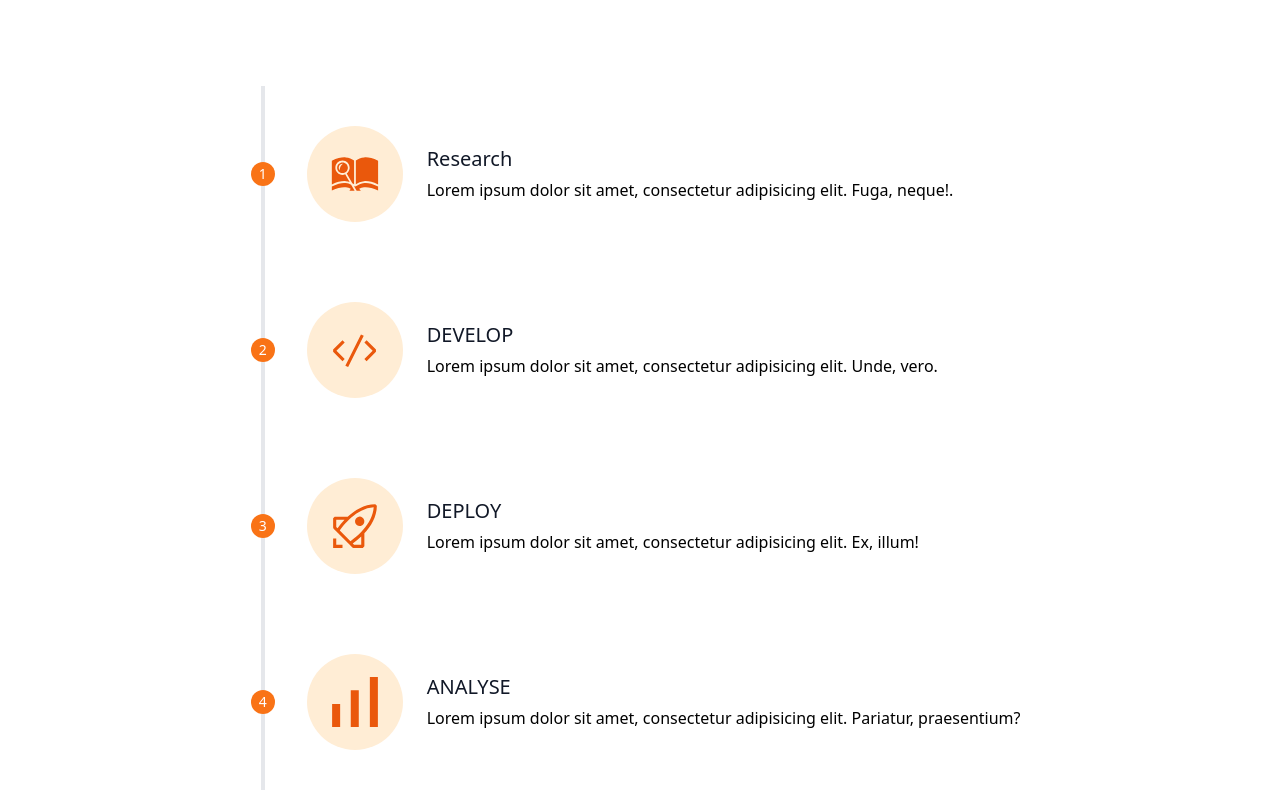
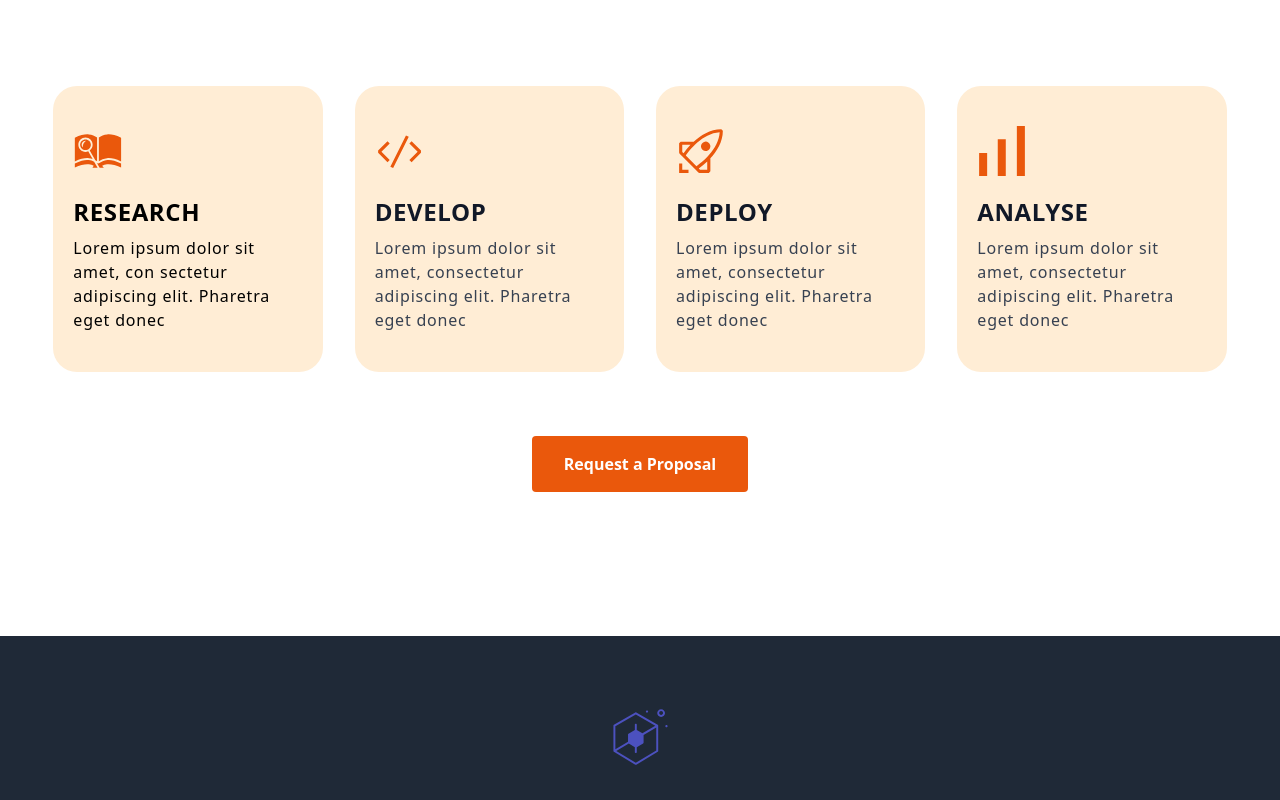
Before and after one commit to waheed-dev/marketing-web, a Next.js app: page / in a window 1280 px wide. Shown: the part 2880-3680 px from the top of the page. Built offline with nearby package versions, Linux system fonts and the light colour scheme.

Commit message:
initital commit for clients website

```diff
--- a/components/features/Features.jsx
+++ b/components/features/Features.jsx
@@ -3,7 +3,8 @@ import {BiSearchAlt} from "react-icons/bi";
 import {SiAdguard, SiFigma, SiShopify} from "react-icons/si";
 import {BsCodeSlash, BsGraphUp} from "react-icons/bs";
 import {RiAdvertisementLine} from "react-icons/ri";
-import {FaAdversal} from "react-icons/fa";
+import {FaAdversal, FaSearchDollar} from "react-icons/fa";
+import {GiAbstract014, MdSocialDistance} from "react-icons/all";
 
 function Features() {
     return (
@@ -61,7 +62,7 @@ function Features() {
                             <div>
                                 <div className="flex items-center justify-end pb-12 pr-10">
                                     <div className={'mt-8'}>
-                                        <SiFigma size={70} color={'#ea580c'}/>
+                                        <GiAbstract014 size={70} color={'#ea580c'}/>
                                     </div>
                                     <div className="flex flex-col pl-8 xl:w-8/12">
                                         <h2 className="text-base xl:text-2xl font-semibold tracking-wider text-gray-900">Website Design</h2>
@@ -73,7 +74,7 @@ function Features() {
                                 <div className="h-36 border-l-2 hidden lg:block absolute" />
                                 <div className="flex items-center justify-end pb-12 lg:ml-8 xl:ml-0 xl:pr-10">
                                     <div>
-                                        <BsGraphUp size={70} color={'#ea580c'}/>
+                                        <MdSocialDistance size={70} color={'#ea580c'}/>
                                     </div>
                                     <div className="flex flex-col pl-8 xl:w-8/12">
                                         <h2 className="text-base xl:text-2xl font-semibold tracking-wider text-gray-900">Social Media Marketing</h2>
@@ -85,7 +86,7 @@ function Features() {
                                 <div className="h-36 border-l-2 hidden lg:block absolute" />
                                 <div className="flex items-center justify-end pb-12 lg:ml-8 xl:ml-0 xl:pr-10">
                                     <div>
-                                        <FaAdversal size={70} color={'#ea580c'} />
+                                        <FaSearchDollar size={70} color={'#ea580c'} />
                                     </div>
                                     <div className="flex flex-col pl-8 xl:w-8/12">
                                         <h2 className="text-base xl:text-2xl font-semibold tracking-wider text-gray-900">Google Ads Campaigns</h2>
@@ -99,7 +100,7 @@ function Features() {
                         <div className="md:flex w-full justify-between items-center">
                             <div className="flex items-center">
                                 <div>
-                                    <BiSearchAlt size={40} color={'#ea580c'}/>
+                                    <BiSearchAlt size={50} color={'#ea580c'}/>
                                 </div>
                                 <div className="flex flex-col pl-5">
                                     <h2 className="text-base xl:text-2xl font-semibold tracking-wider text-gray-900">SEO Services</h2>
@@ -129,7 +130,7 @@ function Features() {
                             <div className="mt-10 md:mt-0">
                                 <div className="flex items-center">
                                     <div>
-                                        <SiFigma size={40} color={'#ea580c'}/>
+                                        <GiAbstract014 size={40} color={'#ea580c'}/>
                                     </div>
                                     <div className="flex flex-col pl-5">
                                         <h2 className="text-base xl:text-2xl font-semibold tracking-wider text-gray-900">Web Design</h2>
@@ -142,7 +143,7 @@ function Features() {
                             <div>
                                 <div className="flex items-center">
                                     <div>
-                                        <BsGraphUp size={40} color={'#ea580c'}/>
+                                        <MdSocialDistance size={40} color={'#ea580c'}/>
                                     </div>
                                     <div className="flex flex-col pl-5">
                                         <h2 className="text-base xl:text-2xl font-semibold tracking-wider text-gray-900">Social Media Marketing</h2>
@@ -153,7 +154,7 @@ function Features() {
                             <div className="mt-10 md:mt-0">
                                 <div className="flex items-center">
                                     <div>
-                                        <RiAdvertisementLine size={40} color={'#ea580c'} />
+                                        <FaSearchDollar size={40} color={'#ea580c'} />
                                     </div>
                                     <div className="flex flex-col pl-5">
                                         <h2 className="text-base xl:text-2xl font-semibold tracking-wider text-gray-900">Google Ads Campaigns</h2>
--- a/components/footer/footer.jsx
+++ b/components/footer/footer.jsx
@@ -41,16 +41,16 @@ export default function Footer() {
                 <div>
                     <ul className="flex">
                         <Link href="/">
-                            <li className="lg:text-lg text-sm text-sm leading-5 lg:mr-10 mr-2 text-white flex flex-col items-end justify-end font-normal cursor-pointer hover:text-indigo-600">Home</li>
+                            <li className="lg:text-lg text-sm text-sm leading-5 lg:mr-10 mr-2 text-white flex flex-col items-end justify-end font-normal cursor-pointer hover:text-orange-600">Home</li>
                         </Link>
                         <Link href="/services">
-                            <li className="lg:text-lg text-sm text-sm leading-5 lg:mr-10 mr-2 text-white flex flex-col items-end justify-end font-normal cursor-pointer hover:text-indigo-600">Services</li>
+                            <li className="lg:text-lg text-sm text-sm leading-5 lg:mr-10 mr-2 text-white flex flex-col items-end justify-end font-normal cursor-pointer hover:text-orange-600">Services</li>
                         </Link>
                         <Link href="/contact">
-                            <li className="lg:text-lg text-sm text-sm leading-5 lg:mr-10 mr-2 text-white flex flex-col items-end justify-end font-normal cursor-pointer hover:text-indigo-600">Contact</li>
+                            <li className="lg:text-lg text-sm text-sm leading-5 lg:mr-10 mr-2 text-white flex flex-col items-end justify-end font-normal cursor-pointer hover:text-orange-600">Contact</li>
                         </Link>
                         <a href="javascript:void(0)">
-                            <li className="lg:text-lg text-sm text-sm leading-5 text-white flex flex-col items-end justify-end font-normal cursor-pointer hover:text-indigo-600">Schedule an appointment</li>
+                            <li className="lg:text-lg text-sm text-sm leading-5 text-white flex flex-col items-end justify-end font-normal cursor-pointer hover:text-orange-600">Schedule an appointment</li>
                         </a>
                     </ul>
                 </div>
--- a/components/steps/Steps.jsx
+++ b/components/steps/Steps.jsx
@@ -11,76 +11,38 @@ const Steps = () => {
               <h1 className="focus:outline-none text-center text-3xl lg:text-5xl tracking-wider text-gray-900">How it
                   works?</h1>
           </div>
-          <div className="container px-14 mx-auto flex flex-wrap">
-              <div className="flex relative pt-10 pb-20 sm:items-center md:w-2/3 mx-auto">
-                  <div className="h-full w-6 absolute inset-0 flex items-center justify-center">
-                      <div className="h-full w-1 bg-gray-200 pointer-events-none"></div>
-                  </div>
-                  <div
-                      className="flex-shrink-0 w-6 h-6 rounded-full mt-10 sm:mt-0 inline-flex items-center justify-center bg-orange-500 text-white relative z-10 title-font font-medium text-sm">1
-                  </div>
-                  <div className="flex-grow md:pl-8 pl-6 flex sm:items-center items-start flex-col sm:flex-row">
-                      <div
-                          className="flex-shrink-0 w-24 h-24 bg-orange-100 text-indigo-500 rounded-full inline-flex items-center justify-center">
+          <div className=" container mx-auto">
+              <div className="flex justify-center w-full items-center">
+                  <div className="w-11/12 f-f-p">
+                      <div className="grid sm:grid-cols-1 md:grid-cols-2 lg:grid-cols-3 xl:grid-cols-4 gap-8">
+                          <div className="py-10 px-5 rounded-3xl bg-orange-100">
                               <GiArchiveResearch size={50} color={'#ea580c'}/>
-                      </div>
-                      <div className="flex-grow sm:pl-6 mt-6 sm:mt-0">
-                          <h2 className="font-medium title-font text-gray-900 mb-1 text-xl">Research</h2>
-                          <p className="leading-relaxed">Lorem ipsum dolor sit amet, consectetur adipisicing elit. Fuga, neque!.</p>
+                              <div className="mt-5">
+                                  <h1 className=" text-2xl tracking-wide font-bold">RESEARCH</h1>
+                                  <h2 className=" mt-2 leading-6 text-base tracking-wider">Lorem ipsum dolor sit amet, con sectetur adipiscing elit. Pharetra eget donec</h2>
                               </div>
                           </div>
-              </div>
-              <div className="flex relative pb-20 sm:items-center md:w-2/3 mx-auto">
-                  <div className="h-full w-6 absolute inset-0 flex items-center justify-center">
-                      <div className="h-full w-1 bg-gray-200 pointer-events-none"></div>
-                  </div>
-                  <div
-                      className="flex-shrink-0 w-6 h-6 rounded-full mt-10 sm:mt-0 inline-flex items-center justify-center bg-orange-500 text-white relative z-10 title-font font-medium text-sm">2
-                  </div>
-                  <div className="flex-grow md:pl-8 pl-6 flex sm:items-center items-start flex-col sm:flex-row">
-                      <div
-                          className="flex-shrink-0 w-24 h-24 bg-orange-100 text-indigo-500 rounded-full inline-flex items-center justify-center">
+                          <div className="py-10 px-5 rounded-3xl bg-orange-100">
                               <VscCode size={50} color={'#ea580c'}/>
-                      </div>
-                      <div className="flex-grow sm:pl-6 mt-6 sm:mt-0">
-                          <h2 className="font-medium title-font text-gray-900 mb-1 text-xl">DEVELOP</h2>
-                          <p className="leading-relaxed">Lorem ipsum dolor sit amet, consectetur adipisicing elit. Unde, vero.</p>
+                              <div className="mt-5">
+                                  <h1 className="text-gray-900 text-2xl tracking-wide font-bold">DEVELOP</h1>
+                                  <h2 className="text-gray-700 mt-2 leading-6 text-base tracking-wider">Lorem ipsum dolor sit amet, consectetur adipiscing elit. Pharetra eget donec</h2>
                               </div>
                           </div>
-              </div>
-              <div className="flex relative pb-20 sm:items-center md:w-2/3 mx-auto">
-                  <div className="h-full w-6 absolute inset-0 flex items-center justify-center">
-                      <div className="h-full w-1 bg-gray-200 pointer-events-none"></div>
-                  </div>
-                  <div
-                      className="flex-shrink-0 w-6 h-6 rounded-full mt-10 sm:mt-0 inline-flex items-center justify-center bg-orange-500 text-white relative z-10 title-font font-medium text-sm">3
-                  </div>
-                  <div className="flex-grow md:pl-8 pl-6 flex sm:items-center items-start flex-col sm:flex-row">
-                      <div
-                          className="flex-shrink-0 w-24 h-24 bg-orange-100 text-indigo-500 rounded-full inline-flex items-center justify-center">
+                          <div className="py-10 px-5 rounded-3xl bg-orange-100">
                               <VscRocket size={50} color={'#ea580c'}/>
-                      </div>
-                      <div className="flex-grow sm:pl-6 mt-6 sm:mt-0">
-                          <h2 className="font-medium title-font text-gray-900 mb-1 text-xl">DEPLOY</h2>
-                          <p className="leading-relaxed">Lorem ipsum dolor sit amet, consectetur adipisicing elit. Ex, illum!</p>
+                              <div className="mt-5">
+                                  <h1 className="text-gray-900 text-2xl tracking-wide font-bold">DEPLOY</h1>
+                                  <h2 className="text-gray-700 mt-2 leading-6 text-base tracking-wider">Lorem ipsum dolor sit amet, consectetur adipiscing elit. Pharetra eget donec</h2>
                               </div>
                           </div>
+                          <div className="py-10 px-5 rounded-3xl bg-orange-100">
+                              <SiSimpleanalytics size={50} color={'#ea580c'} />
+                              <div className="mt-5">
+                                  <h1 className="text-gray-900 text-2xl tracking-wide font-bold">ANALYSE</h1>
+                                  <h2 className="text-gray-700 mt-2 leading-6 text-base tracking-wider">Lorem ipsum dolor sit amet, consectetur adipiscing elit. Pharetra eget donec</h2>
                               </div>
-              <div className="flex relative pb-10 sm:items-center md:w-2/3 mx-auto">
-                  <div className="h-full w-6 absolute inset-0 flex items-center justify-center">
-                      <div className="h-full w-1 bg-gray-200 pointer-events-none"></div>
                           </div>
-                  <div
-                      className="flex-shrink-0 w-6 h-6 rounded-full mt-10 sm:mt-0 inline-flex items-center justify-center bg-orange-500 text-white relative z-10 title-font font-medium text-sm">4
-                  </div>
-                  <div className="flex-grow md:pl-8 pl-6 flex sm:items-center items-start flex-col sm:flex-row">
-                      <div
-                          className="flex-shrink-0 w-24 h-24 bg-orange-100 text-indigo-500 rounded-full inline-flex items-center justify-center">
-                          <SiSimpleanalytics size={50} color={'#ea580c'} />
-                      </div>
-                      <div className="flex-grow sm:pl-6 mt-6 sm:mt-0">
-                          <h2 className="font-medium title-font text-gray-900 mb-1 text-xl">ANALYSE</h2>
-                          <p className="leading-relaxed">Lorem ipsum dolor sit amet, consectetur adipisicing elit. Pariatur, praesentium?</p>
                       </div>
                   </div>
               </div>
--- a/pages/contact.jsx
+++ b/pages/contact.jsx
@@ -1,17 +1,49 @@
 import React from "react";
+import {AiOutlineMail} from "react-icons/ai";
+import {BsTelephone} from "react-icons/bs";
+import {GoLocation} from "react-icons/go";
 
 const Contact = () => {
   return (
       <div className="py-12 2xl:px-20 px-6 xl:mx-auto xl:container">
-        <div className="flex flex-col items-center">
-          <h1 className="text-5xl font-bold text-gray-800 text-center">Want to Grow your Business with better Digital Marketing Results. We will Help You Get There.</h1>
-          <p className="text-base leading-normal text-center text-gray-600 mt-5 md:w-3/5">Whether it is slow revenue or you are unsure where to start with digital marketing or how to re-energise your digital marketing ?
-            Whatever your requirements or budget, our the talented team of digital experts at Sandiip Porwal Digital Marketing Consultancy is here and ready to help you.
-            We offer a first free consultation followed by a brainstorming session pre signup for a fee and then once you sign up for our digital marketing services you have with you a performance-driven digital agency as marketing partner.
-            Drop us a line and let’s get to work!
-          </p>
-            <button className=" hover:opacity-90 text-base font-bold bg-custom-1 my-6 rounded f-m-m md:py-4 py-2 px-4 md:px-8 foucus:outline-none text-white">Contact us</button>
-         </div>
+          <div className="flex flex-col items-center">
+              <h1 className="text-5xl font-bold text-gray-800 text-center">Contact us</h1>
+              <p className="text-base leading-normal text-center text-gray-600 mt-5 md:w-3/5">Want to Grow your Business with better Digital Marketing Results. We will Help You Get There.</p>
+              <p className="text-base leading-normal text-center text-gray-600 mt-5 md:w-3/5">Whatever your requirements or budget, our the talented team of digital experts at Sandiip Porwal Digital Marketing Consultancy is here and ready to help you.</p>
+              <p className="text-base leading-normal text-center text-gray-600 mt-5 md:w-3/5">We offer a first free consultation followed by a brainstorming session pre signup for a fee and then once you sign up for our digital marketing services you have with you a performance-driven digital agency as marketing partner.</p>
+
+              <div
+                  className="container mx-auto grid sm:grid-cols-2 md:grid-cols-2 lg:grid-cols-3 xl:grid-cols-3 mt-10 gap-6">
+                  <div className="bg-white border rounded-md border-gray-200 h-64 flex flex-col items-center">
+                      <div className="w-16 mt-8 h-16 bg-indigo-50 rounded-full flex items-center justify-center"
+                           role="img" aria-label="phone number">
+                          <BsTelephone size={50} color={'#ea580c'} />
+                      </div>
+                      <p className="text-xl mt-10 font-semibold leading-5 text-center text-gray-800">Phone</p>
+                      <p className="text-base mt-4 leading-4 text-center text-gray-600">(007) 095-6890</p>
+                  </div>
+                  <div className="bg-white border rounded-md border-gray-200 h-64 flex flex-col items-center">
+                      <div className="w-16 mt-8 h-16 bg-indigo-50 rounded-full flex items-center justify-center"
+                           role="img" aria-label="email">
+                          <AiOutlineMail size={50} color={'#ea580c'} />
+                      </div>
+                      <p className="text-xl mt-10 font-semibold leading-5 text-center text-gray-800">Email</p>
+                      <p className="text-base mt-4 leading-4 text-center text-gray-600">Alphasquad@gmail.com</p>
+                  </div>
+                  <div className="bg-white border rounded-md border-gray-200 h-64 flex flex-col items-center">
+                      <div className="w-16 mt-8 h-16 bg-indigo-50 rounded-full flex items-center justify-center"
+                           role="img" aria-label="location">
+                          <GoLocation size={50} color={'#ea580c'} />
+                      </div>
+                      <p className="text-xl mt-10 font-semibold leading-5 text-center text-gray-800">Address</p>
+                      <p className="text-base mt-4 leading-6 text-center text-gray-600 w-48">13420 -Oak Street, New York
+                          City (9134200)</p>
+                  </div>
+              </div>
+          </div>
+          <div className={'container mx-auto flex flex-col items-center py-10 sm:py-16'}>
+              <button className=" hover:opacity-90 text-base font-bold bg-custom-1 rounded f-m-m md:py-4 py-2 px-4 md:px-8 foucus:outline-none text-white">Drop us a line</button>
+          </div>
       </div>
   )
 }
```
Lines whose indentation alone changed are shown as unchanged.
